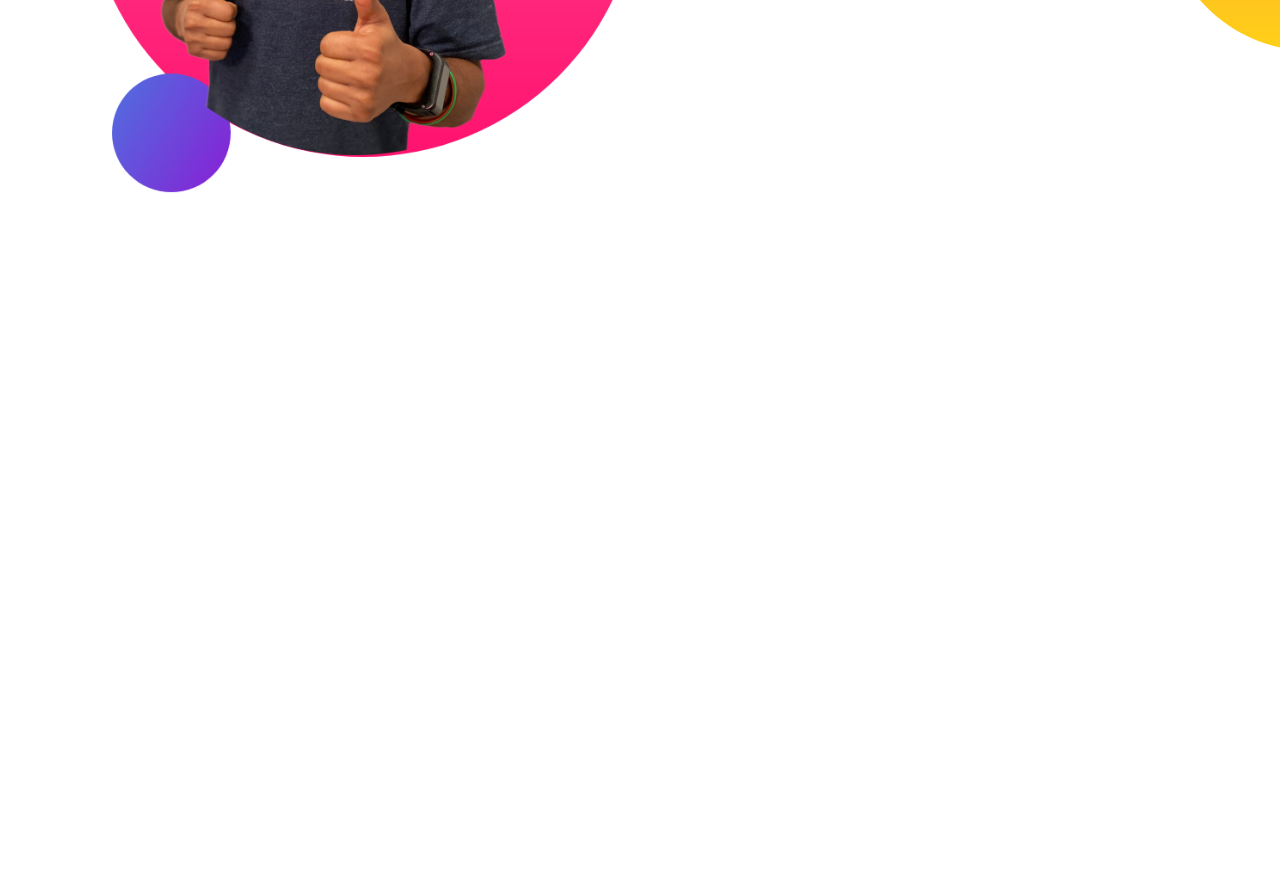
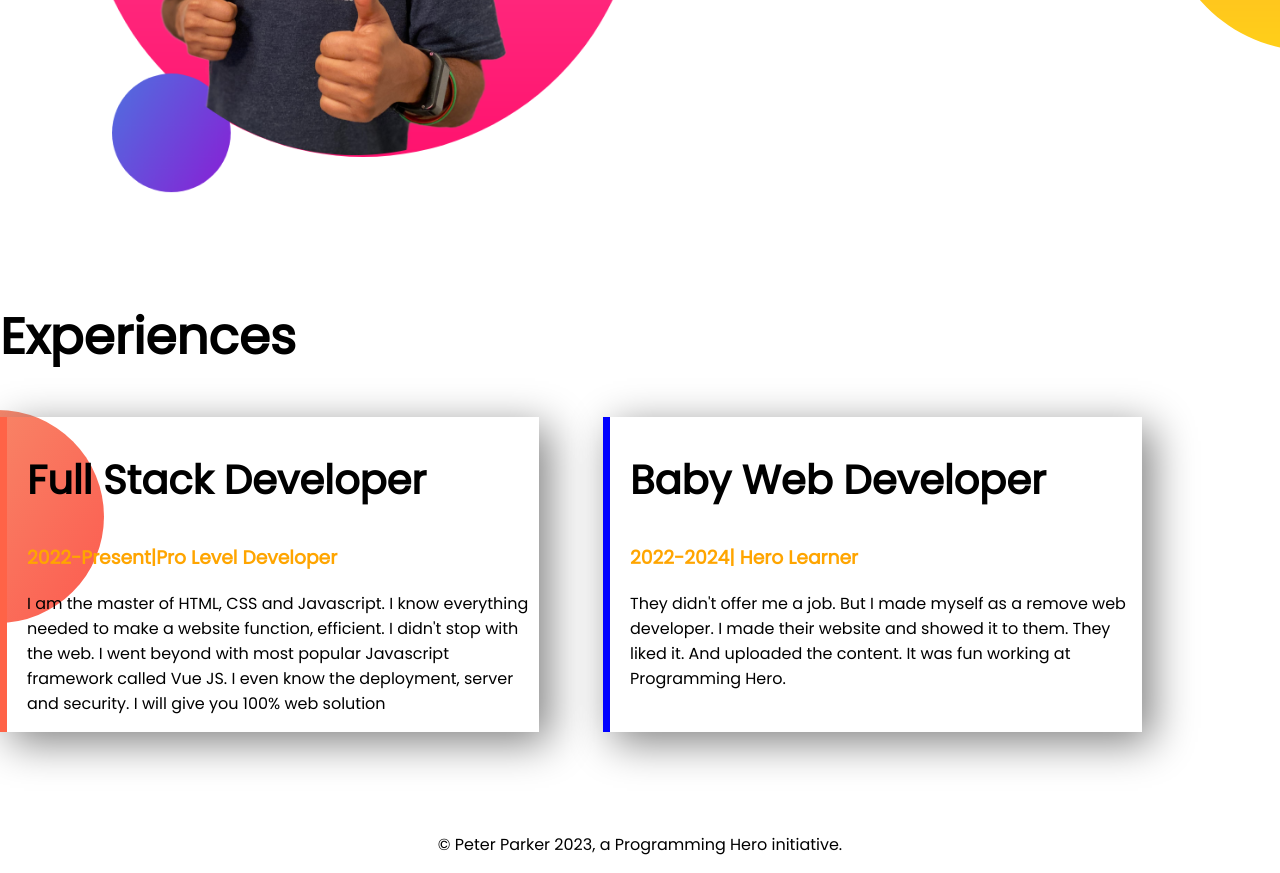
Before and after one commit to Chandanpaulstu/deeveloper-portofilo, a plain HTML site: page index.html in a window 1280 px wide. Shown: the part 1114-1987 px from the top of the page. Before the commit the page ends 1414 px from the top, so only its background shows below. Drawn offline with Linux system fonts and the light colour scheme.

Commit message:
styled border & added footer

```diff
--- a/index.html
+++ b/index.html
@@ -11,7 +11,7 @@
     <link rel="stylesheet" href="style.css">
 </head>
 <body>
-    <section class="top-banner">
+    <section class="top-banner flexible-container" >
     <div class="half-width"><h1> Welcome to</h1>
         <h1 ><span class="orange-color">Chandan Paul</span> World</h1>
         <h3>Build Climber and Train Stopper</h3>
@@ -21,7 +21,7 @@
     <div class="half-width"><img src="images/jhankar.png" alt="">
     </div>
 </section>
-<section class="Dream-big">
+<section class="Dream-big flexible-container">
     <div class="half-width">
         <img src="images/jhankar2.png" alt="">
         </div>
@@ -34,6 +34,24 @@
 
 
 </section>
+<section class="experiences-area">
+    <h1>Experiences</h1>
+<div class="flexible-container">
+    <div id="full-stack-developer" class="experiences-item">
+        <h2>Full Stack Developer</h2>
+        <h3 class="orange-color">2022-Present|Pro Level Developer</h3>
+        <p>I am the master of HTML, CSS and Javascript. I know everything needed to make a website function, efficient. I didn't stop with the web. I went beyond with most popular Javascript framework called Vue JS. I even know the deployment, server and security. I will give you 100% web solution</p>
+    </div>
+    <div id="baby-web-developer" class="experiences-item">
+        <h2>Baby Web Developer</h2>
+        <h3 class="orange-color">2022-2024| Hero Learner</h3>
+        <p>They didn't offer me a job. But I made myself as a remove web developer. I made their website and showed it to them. They liked it. And uploaded the content. It was fun working at Programming Hero.</p>
+    </div>
+</div>
+    </section>
 
 </body>
+<footer>
+    <p>© Peter Parker 2023, a Programming Hero initiative.</p>
+</footer>
 </html>
--- a/style.css
+++ b/style.css
@@ -5,16 +5,21 @@ body{
 h1{
     font-size:50px;
 }
+h2{
+    font-size:40px;
+}
 .orange-color{
     color: orange;
 }
-section{
+.flexible-container{
     display:flex;
     margin-bottom:100px;
 }
 .half-width{
     width:50%;
     padding-left:2%;
+
+
 }
 .half-width img{
     width:100%;
@@ -37,3 +42,25 @@ section{
     background-position:right center;
 
 }
+.experiences-item{
+    width:40%;
+    margin: left 5%;
+    margin-right:5%;
+    padding-left: 20px;
+   box-shadow: 10px 10px 40px gray;
+   border-left: 7px solid blue;
+}
+.experiences-area{
+    background-image:url(images/exp-bg.png);
+    background-repeat:no-repeat;
+    background-position:left;
+}
+#full-stack-developer{
+    border-left:7px solid tomato
+}
+#baby-web-developer{
+    border-left: 7px solid blue;
+}
+footer p{
+    text-align:center;
+}
```
